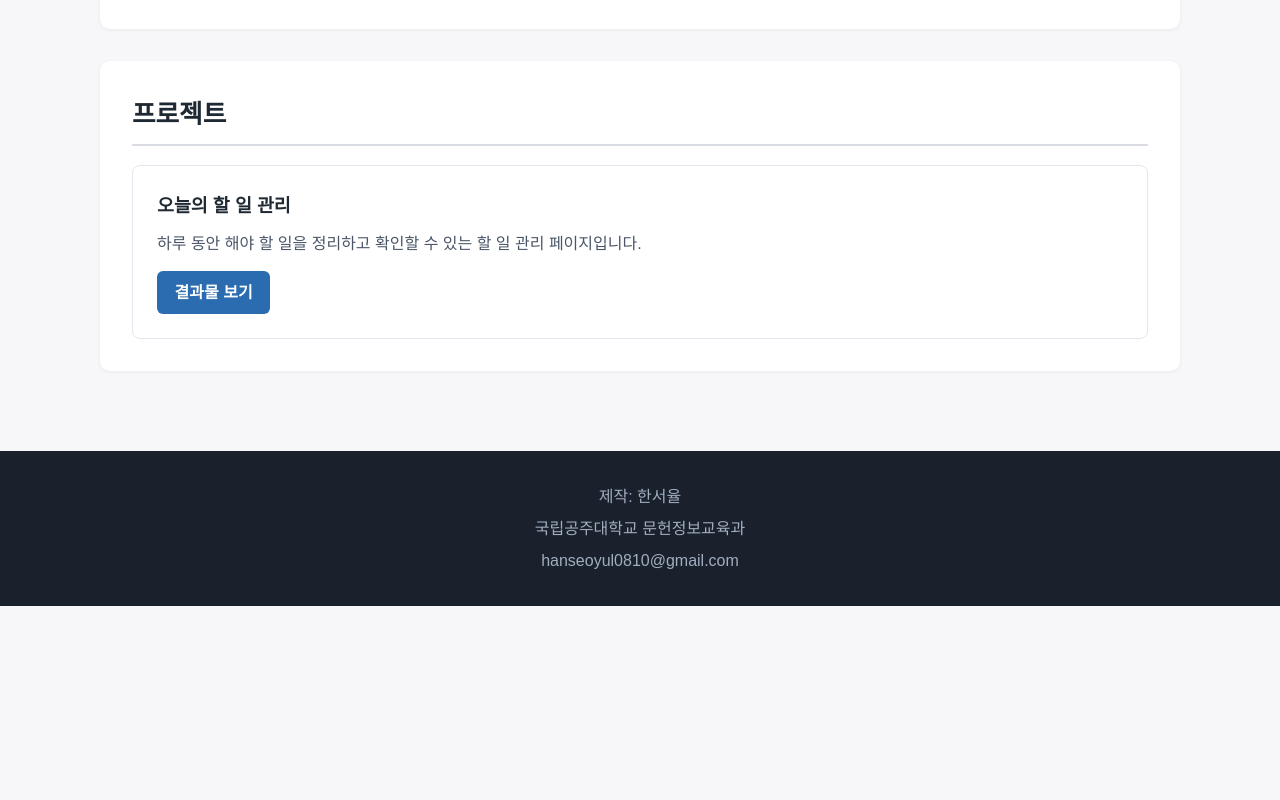
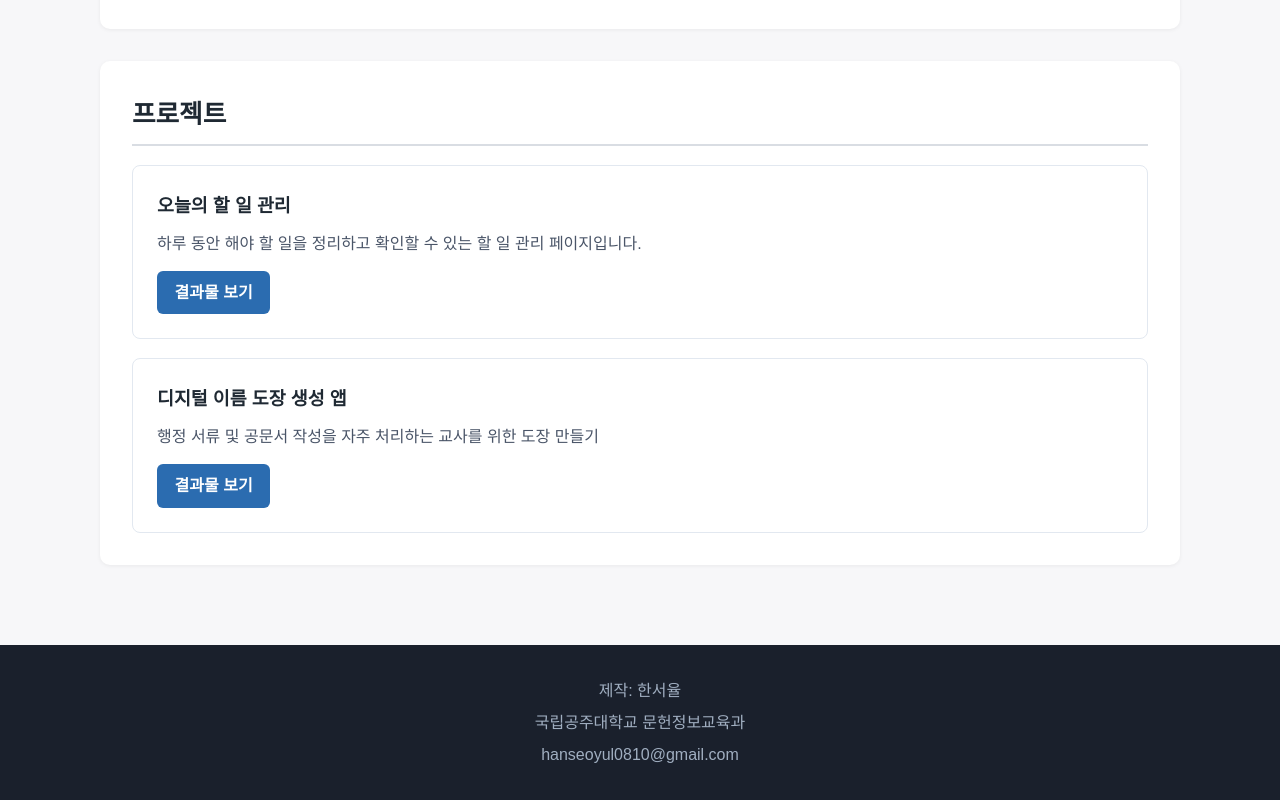
Before and after one commit to hanseoyul0810/my-webpage, a plain HTML site: page index.html in a window 1280 px wide. Shown: the part 957-1757 px from the top of the page. Before the commit the page ends 1563 px from the top, so only its background shows below. Drawn offline with Linux system fonts and the light colour scheme.

Commit message:
Update index.html

```diff
--- a/index.html
+++ b/index.html
@@ -402,6 +402,11 @@
         <p class="project-desc">하루 동안 해야 할 일을 정리하고 확인할 수 있는 할 일 관리 페이지입니다.</p>
         <a class="project-link" href="file:///C:/Users/%ED%95%9C%EC%84%9C%EC%9C%A8/Downloads/file.html">결과물 보기</a>
       </article>
+      <article class="project">
+        <h3 class="project-title">디지털 이름 도장 생성 앱</h3>
+        <p class="project-desc">행정 서류 및 공문서 작성을 자주 처리하는 교사를 위한 도장 만들기</p>
+        <a class="project-link" href="code_artifact">결과물 보기</a>
+      </article>
 
     </section>
 
```
